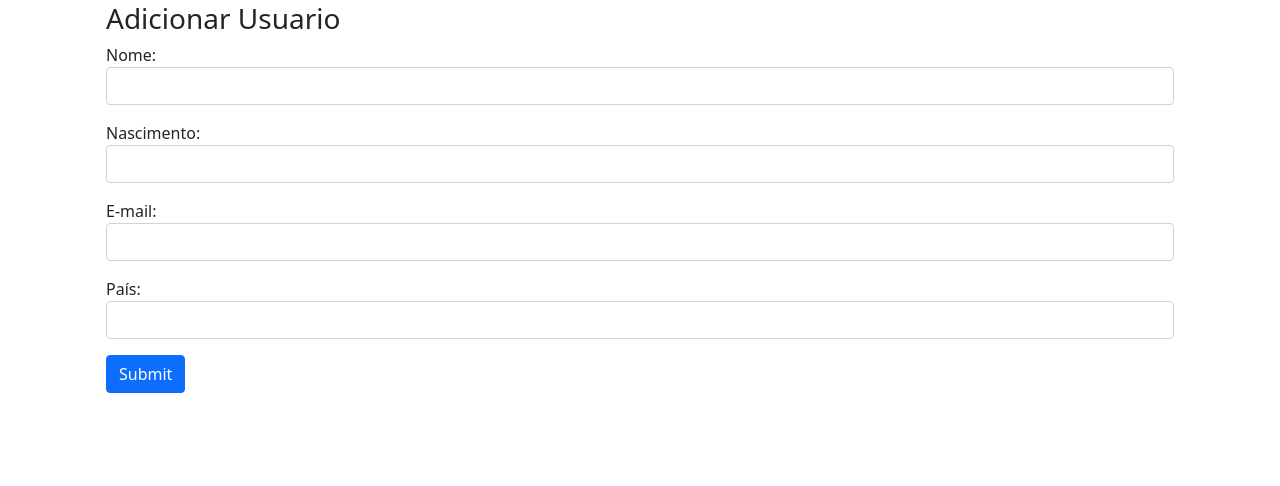
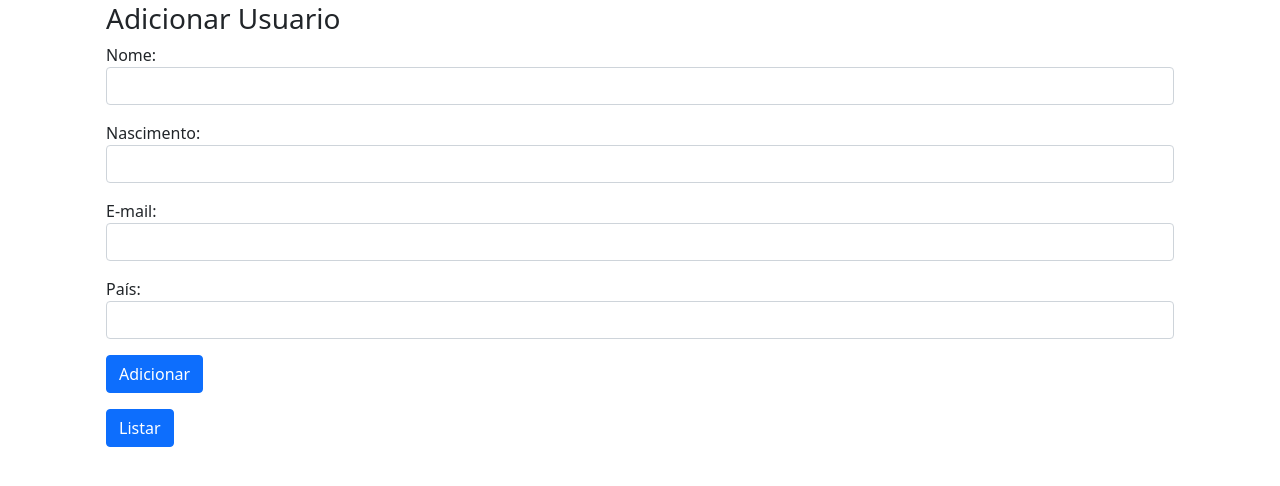
Before and after one commit to NegredoJonathan/Atividade-SA05, a Django app: page /addnew in a window 1280 px wide. Shown: the part 35-521 px from the top of the page. Run offline with Django 5.2, Linux system fonts and the light colour scheme; some libraries are stand-ins or nearby versions.

Commit message:
Atualizando

```diff
--- a/atividade_sa05_app/templates/index.html
+++ b/atividade_sa05_app/templates/index.html
@@ -30,7 +30,10 @@
                 {{ form.countryToWork }}
             </div>
         <div class="mb-3">
-            <button type="submit" class="btn btn-primary">Submit</button>
+            <button type="submit" class="btn btn-primary">Adicionar</button>
+        </div>
+        <div class="col-md-3">
+        <span><a href="/" class="btn btn-primary">Listar</a></span>
         </div>
     </div>
     </form>
```
